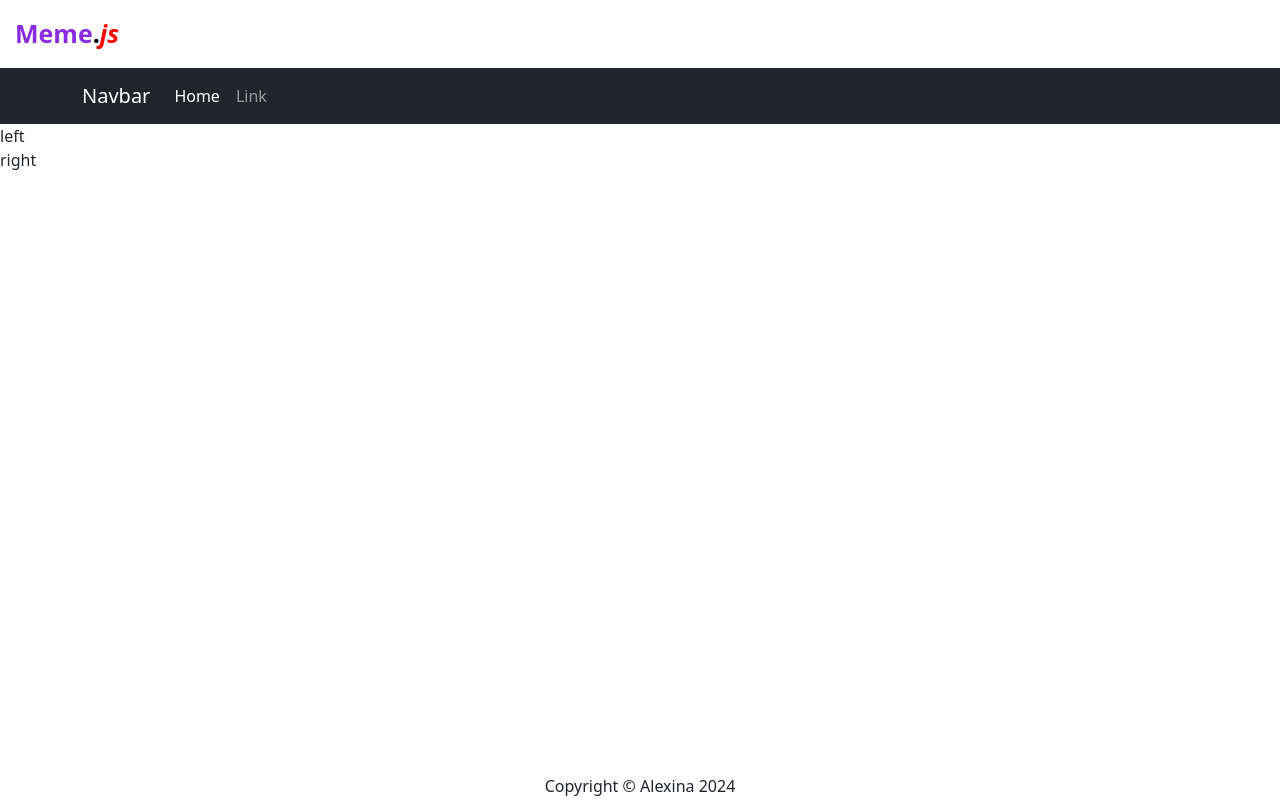
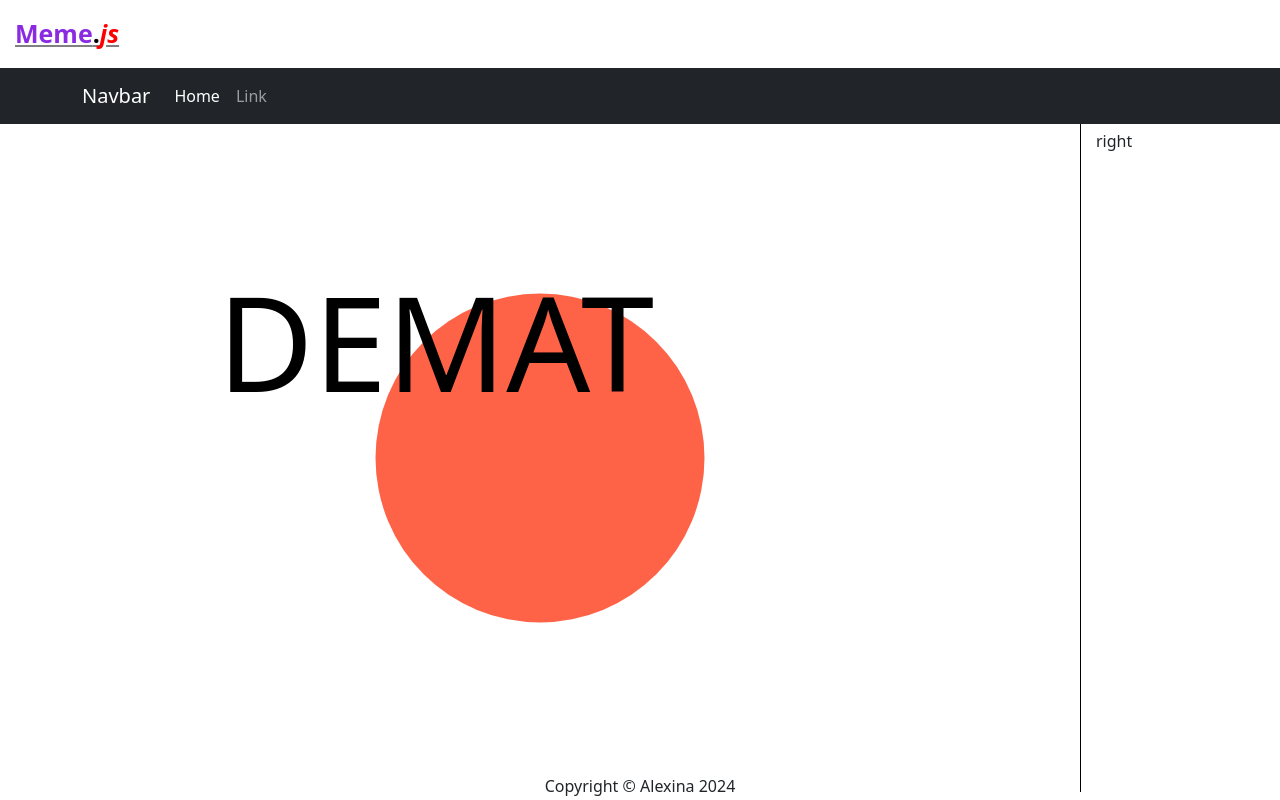
Before and after one commit to AlexinaO/FormationJS, a website: page index.html in a window 1280 px wide. Drawn offline with nearby package versions, Linux system fonts and the light colour scheme.

Commit message:
Ajout de svg + modif css

```diff
--- a/index.html
+++ b/index.html
@@ -47,7 +47,19 @@
     </div>
     <div id="wrapper">
       <div id="editor">
-        <div id="editor-left">left</div>
+        <div id="editor-left">
+          <svg
+            width="100%"
+            height="100%"
+            viewBox="0 0 1000 1000"
+            version="1.1"
+            xmlns="http://www.w3.org/2000/svg"
+            xmlns:xlink="http://www.w3.org/1999/xlink"
+          >
+            <circle cx="500" cy="500" r="250" fill="tomato" />
+            <text x="10" y="400" font-size="200px">DEMAT</text>
+          </svg>
+        </div>
         <div id="editor-right">right</div>
       </div>
     </div>
--- a/style/style.css
+++ b/style/style.css
@@ -1,10 +1,14 @@
+body{
+	height: 83.5vh;
+}
 #footer{
-	position :absolute;
+	position :fixed;
 	bottom : 2px;
 	text-align: center;
 	width: 90%;
 	left: 5%;
 	right: 5%;
+	z-index: 100;
 }
 
 #header{
@@ -12,6 +16,7 @@
 	padding: 15px;
 	font-weight: 900;
 	color: blueviolet;
+	text-decoration:  underline grey;
 }
 
 #dot{
@@ -22,3 +27,25 @@
 	color:red;
 	font-style: italic;
 }
+
+#wrapper{ height: 100%;}
+
+#editor{
+	display: flex;
+	height: 100%;
+}
+
+
+
+#editor>div:nth-child(1){
+	flex-grow: 1;
+}
+
+#editor>div{
+	padding: 5px 15px;
+}
+
+#editor>div:nth-child(2){
+	min-width: 200px;
+	border-left: 1px solid black;
+}
```
